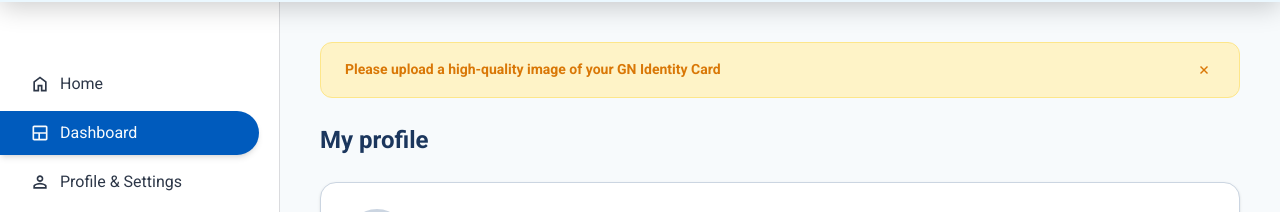
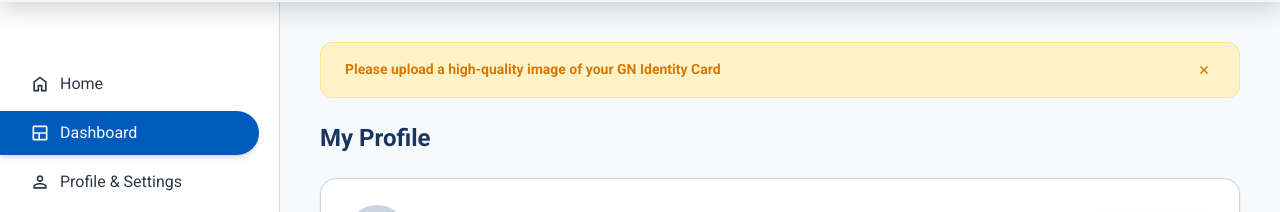
Before and after one commit to Mogith-Code/SmartGN-Digital-GN-Service-Management-System, a React (Vite) app in the folder SmartGN/: page /dashboard/officer in a window 1280 px wide. Shown: the part 93-305 px from the top of the page. Built offline with nearby package versions, Linux system fonts and the light colour scheme.

Commit message:
Updated OfficerProfile jsx

```diff
--- a/SmartGN/src/Pages/OfficerProfile.jsx
+++ b/SmartGN/src/Pages/OfficerProfile.jsx
@@ -160,8 +160,10 @@ function OfficerProfile({ onOpenHelp }) {
               )}
 
               {/* Title Greeting */}
-              <div style={{ textAlign: 'left', marginBottom: '24px' }}>
-                <h2 className="text-[24px] font-bold text-[#1B365D] text-left" style={{ margin: 0 }}>My profile</h2>
+              <div className="text-left mb-6">
+                <h2 className="m-0 text-left text-2xl font-bold text-[#1B365D]">
+                  My Profile
+                </h2>
               </div>
 
               {/* Profile Header Box Card */}
```
